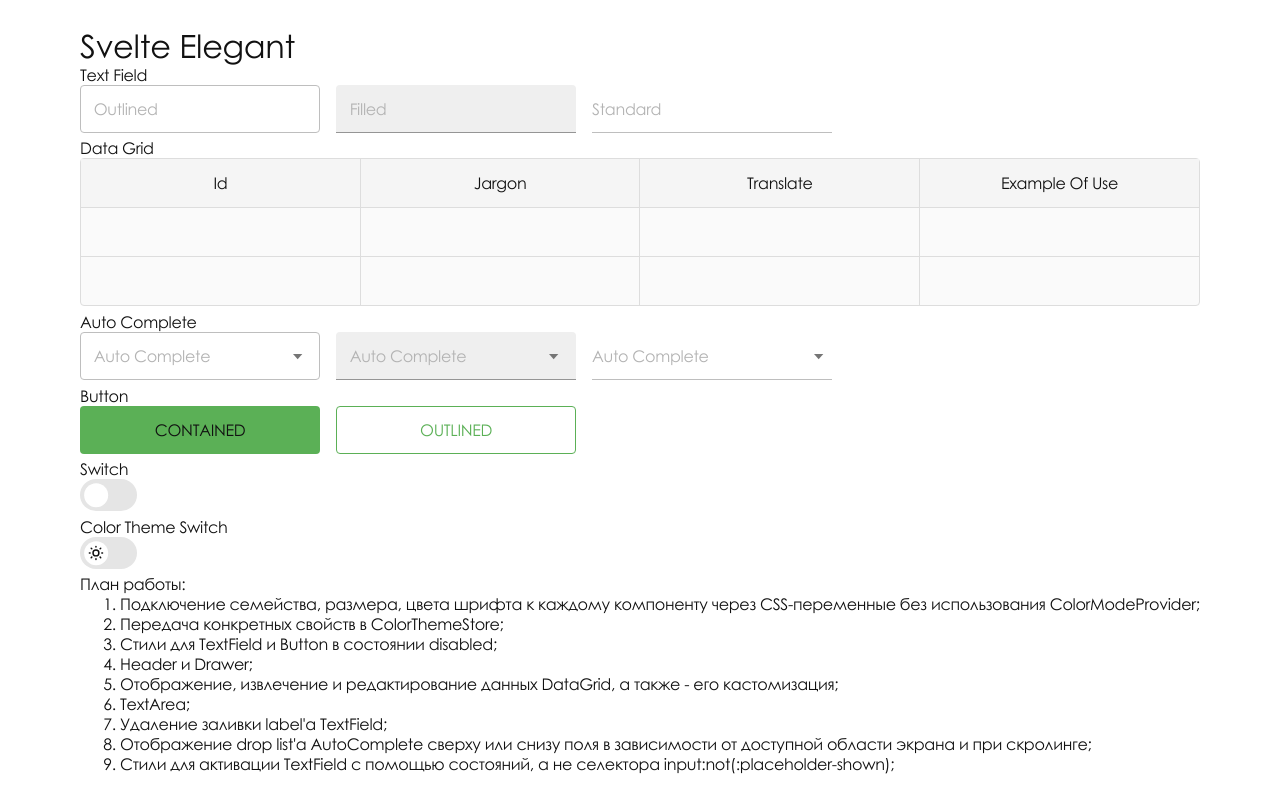
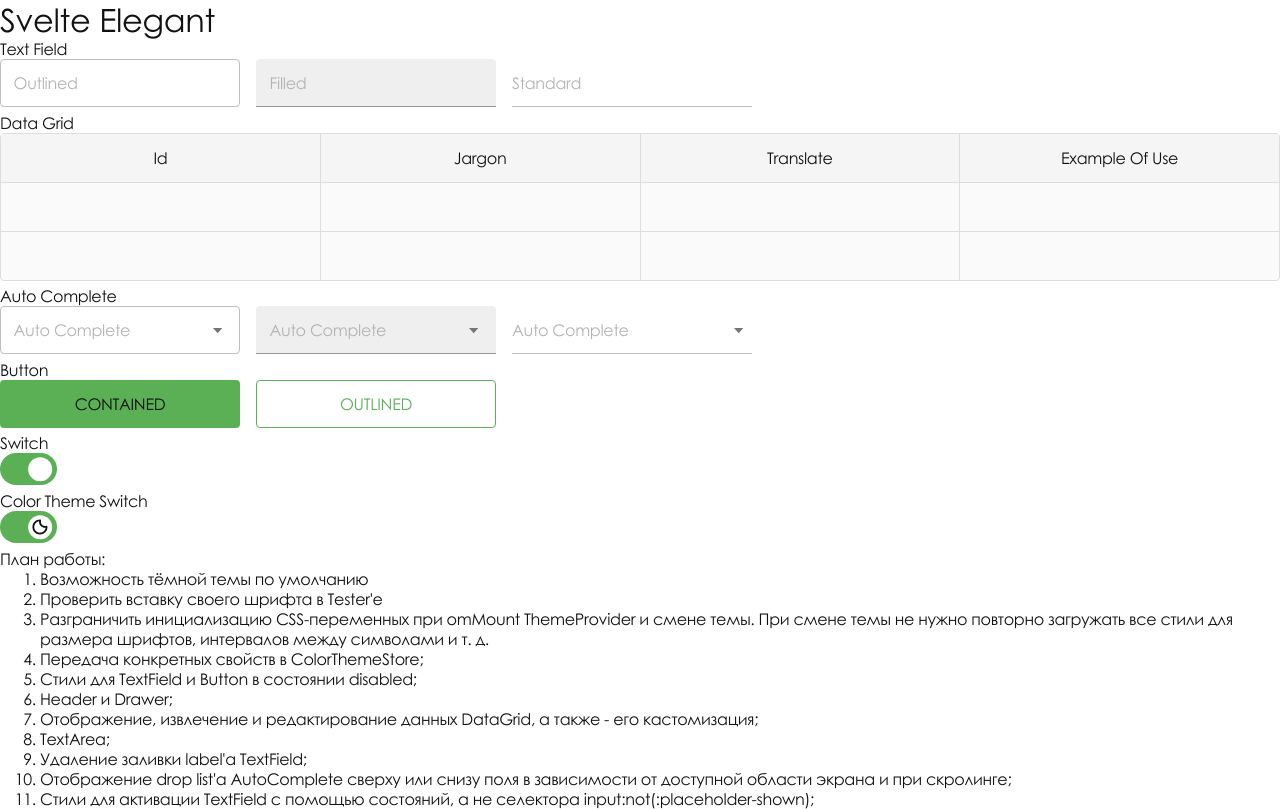
Before and after one commit to Myslitel666/Svelte-UI, a SvelteKit app: page / in a window 1280 px wide. Built offline with nearby package versions, Linux system fonts and the light colour scheme.

Commit message:
The height of the TextField label has been selected for the active state.

```diff
--- a/src/lib/elegant/customization/ColorThemeSwitch.svelte
+++ b/src/lib/elegant/customization/ColorThemeSwitch.svelte
@@ -1,6 +1,5 @@
 <div>
     <Switch
-        isChecked = {checked}
         onClick = {toggleThemeMode}
         {...$$props}
     >
@@ -14,6 +13,4 @@
     import Switch from "../input/Switch.svelte";
     import ActiveIcon from '../../icons-elegant/Dark.svelte';
     import DisabledIcon from '../../icons-elegant/Light.svelte';
-
-    export let checked: boolean = false;                                    /* начальное состояние переключателя */
 </script>
--- a/src/lib/elegant/input/TextField.svelte
+++ b/src/lib/elegant/input/TextField.svelte
@@ -3,6 +3,7 @@
     tabindex="0"
     class="input-container"
     style:width = {width}
+    style:--Xl-activeborderWidth = {activedborderWidth}
     style:--Xl-background-color = {backgroundColor}
     style:--Xl-fill = {fill}
 >
@@ -25,7 +26,6 @@
         style:--Xl-border-color = {borderColor}
         style:--Xl-color = {primaryColor}
         style:--Xl-height = {height}
-        style:--Xl-activeborderWidth = {activedborderWidth}
         style:--Xl-disabledborderWidth = {disabledborderWidth}
         style:--Xl-hoverBorderColor = {textColor}
         style:--Xl-textColor = {textColor}
@@ -43,7 +43,7 @@
         style:--Xl-color = {primaryColor}
         style:--Xl-font-size = {fontSize}
         style:--Xl-labelColor = {labelColor}
-        style:--Xl-liftingHeight = {variant === 'Outlined' ? `${height}/2` : variant === 'Standard' ? `${height}/2 + 0.65rem` : `${height}/2 + 0.7rem`}
+        style:--Xl-liftingHeight = {variant === 'Outlined' ? `${height}/2 + 0.45*var(--Xl-activeborderWidth)` : variant === 'Standard' ? `${height}/2 + 0.65rem` : `${height}/2 + 0.7rem`}
     >
         {label}
     </label>
@@ -164,6 +164,11 @@
         font-size: var(--Xl-font-size);
         color: var(--Xl-labelColor);
         transition: var(--Xl-effectsTimeCode);
+
+        /* Перекрытие верхней границы поля */
+        height: calc(var(--Xl-activeborderWidth) + 1px);
+        display: flex;
+        align-items: center;
     }
 
     .input-container {
--- a/src/routes/+page.svelte
+++ b/src/routes/+page.svelte
@@ -12,7 +12,7 @@
 
 	//Тестовое данные
 	let value = '';
-	let isChecked = false;
+	let isChecked = true;
 </script>
 
 <div id = 'container'>
@@ -75,11 +75,13 @@
 		</div>
 		<p class='heading'>Color Theme Switch</p>
 		<div>
-			<ColorThemeSwitch />
+			<ColorThemeSwitch bind:isChecked = {isChecked}/>
 		</div>
 		<p class='heading'>План работы:</p>
 		<ol>
-			<li> Подключение семейства, размера, цвета шрифта к каждому компоненту через CSS-переменные без использования ColorModeProvider; </li>
+			<li> Возможность тёмной темы по умолчанию </li>
+			<li> Проверить вставку своего шрифта в Tester'е </li>
+			<li> Разграничить инициализацию CSS-переменных при omMount ThemeProvider и смене темы. При смене темы не нужно повторно загружать все стили для размера шрифтов, интервалов между символами и т. д. </li>
 			<li> Передача конкретных свойств в ColorThemeStore; </li>
 			<li> Стили для TextField и Button в состоянии disabled;</li>
 			<li> Header и Drawer; </li>
```
